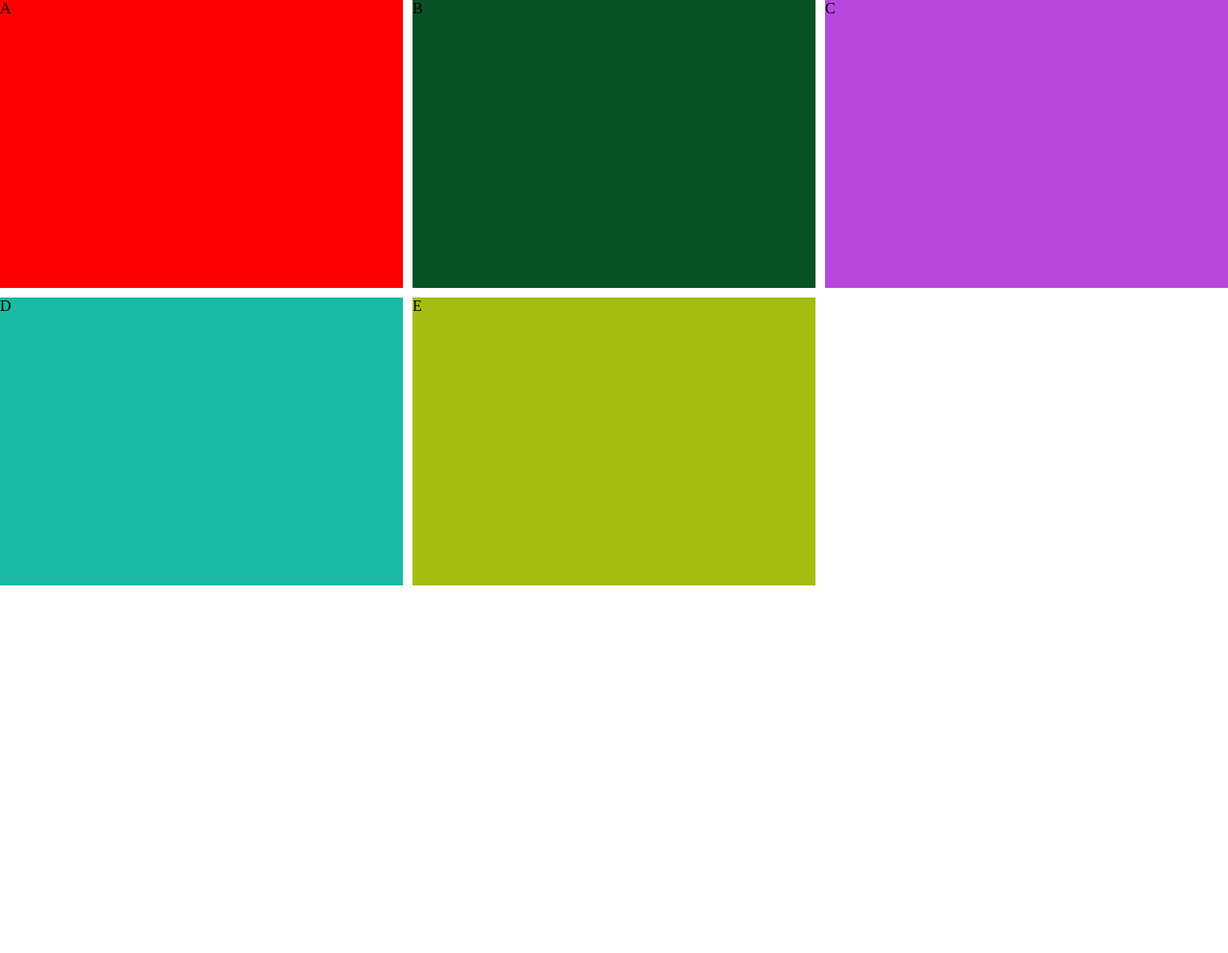
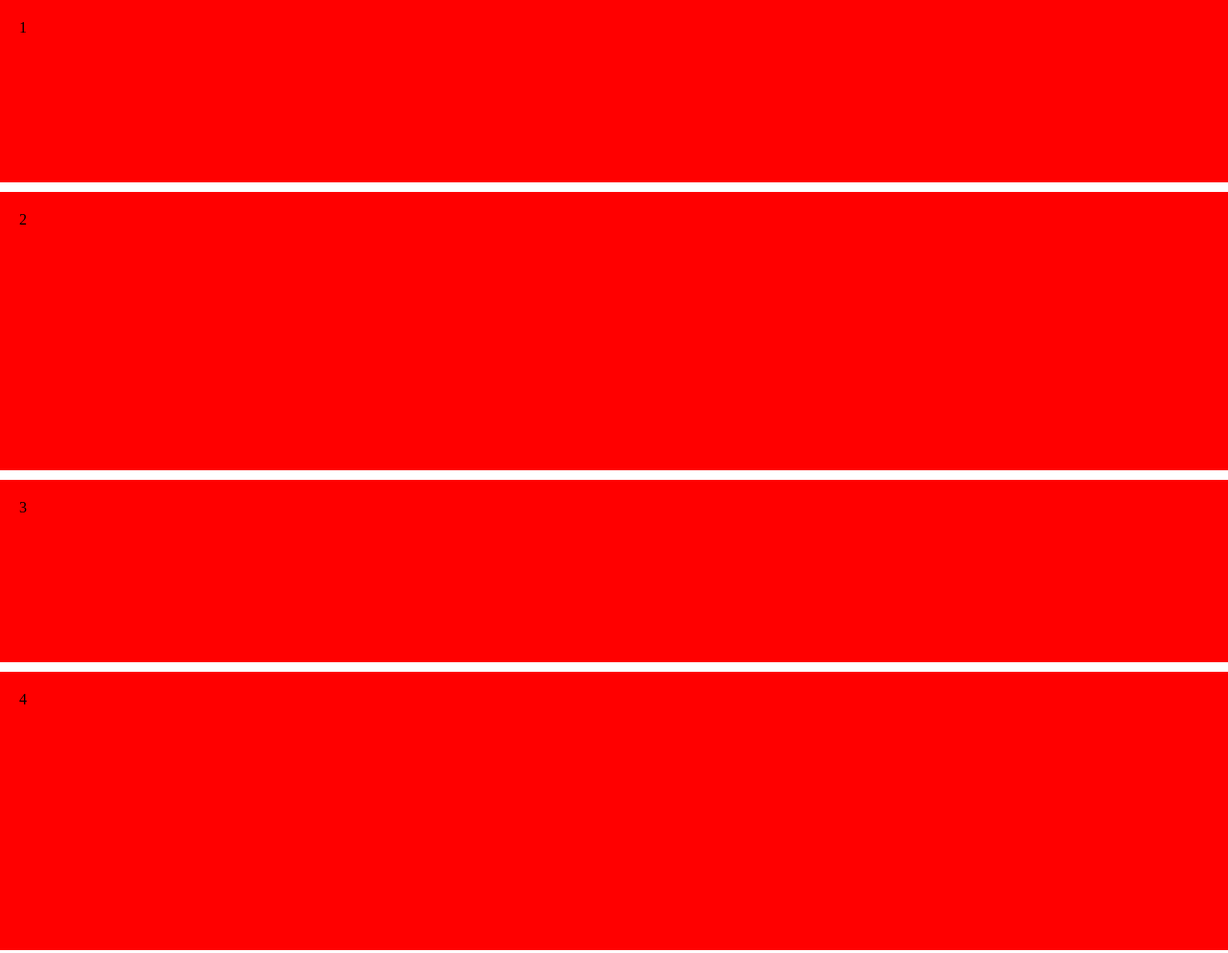
Before and after one commit to Arunkv52/display_grid_template, a plain HTML site: page index.html in a window 1280 px wide. Shown: the whole page at 96% size. Before the commit the page ends 800 px from the top, so only its background shows below. Drawn offline with Linux system fonts and the light colour scheme.

Commit message:
origin added

```diff
--- a/index.html
+++ b/index.html
@@ -1,21 +1,19 @@
 <!DOCTYPE html>
 <html lang="en">
-<head>
-    <meta charset="UTF-8">
-    <meta name="viewport" content="width=device-width, initial-scale=1.0">
+  <head>
+    <meta charset="UTF-8" />
+    <meta name="viewport" content="width=device-width, initial-scale=1.0" />
     <title>DIsplay grid template</title>
     <!-- Link css -->
-     <link rel="stylesheet" href="style.css">
-</head>
-<body>
-
+    <link rel="stylesheet" href="style.css" />
+  </head>
+  <body>
     <!-- grid temp create -->
     <div class="wrapper">
-        <div class="box a">A</div>
-        <div class="box b">B</div>
-        <div class="box c">C</div>
-        <div class="box d">D</div>
-        <div class="box e">E</div>
-      </div>
-</body>
+      <div class="grid-1">1</div>
+      <div class="grid-2">2</div>
+      <div class="grid-3">3</div>
+      <div class="grid-4">4</div>
+    </div>
+  </body>
 </html>
--- a/style.css
+++ b/style.css
@@ -2,32 +2,12 @@
     margin: 0;
     padding: 0;
 }
-
-.wrapper {
+.wrapper{
     display: grid;
-    grid-template-columns: 1fr 1fr 1fr;
-    grid-template-rows: 300px 300px;
-    column-gap: 10px;
-    row-gap: 10px;
+    grid-template-rows: 200px 300px 200px 300px;  //this value taken rows values
 }
-
-.a {
+.grid-1, .grid-2, .grid-3, .grid-4 {
+    padding: 20px;
     background-color: red;
-    grid-column-start: 1;
+    margin-bottom: 10px;
 }
-
-.b {
-    background-color: rgb(9, 82, 37);
-}
-
-.c {
-    background-color: rgb(184, 71, 222);
-}
-
-.d {
-    background-color: rgb(26, 185, 164);
-}
-
-.e {
-    background-color: rgb(165, 188, 16);
-}
```
